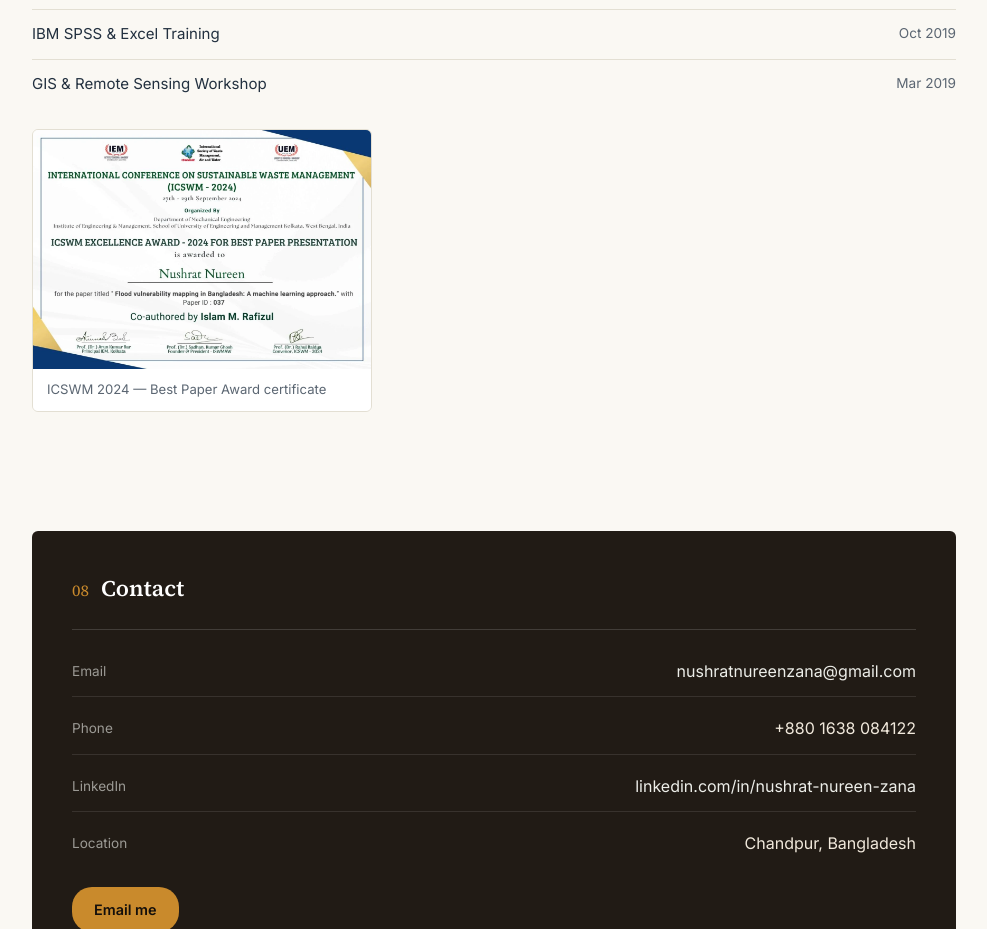
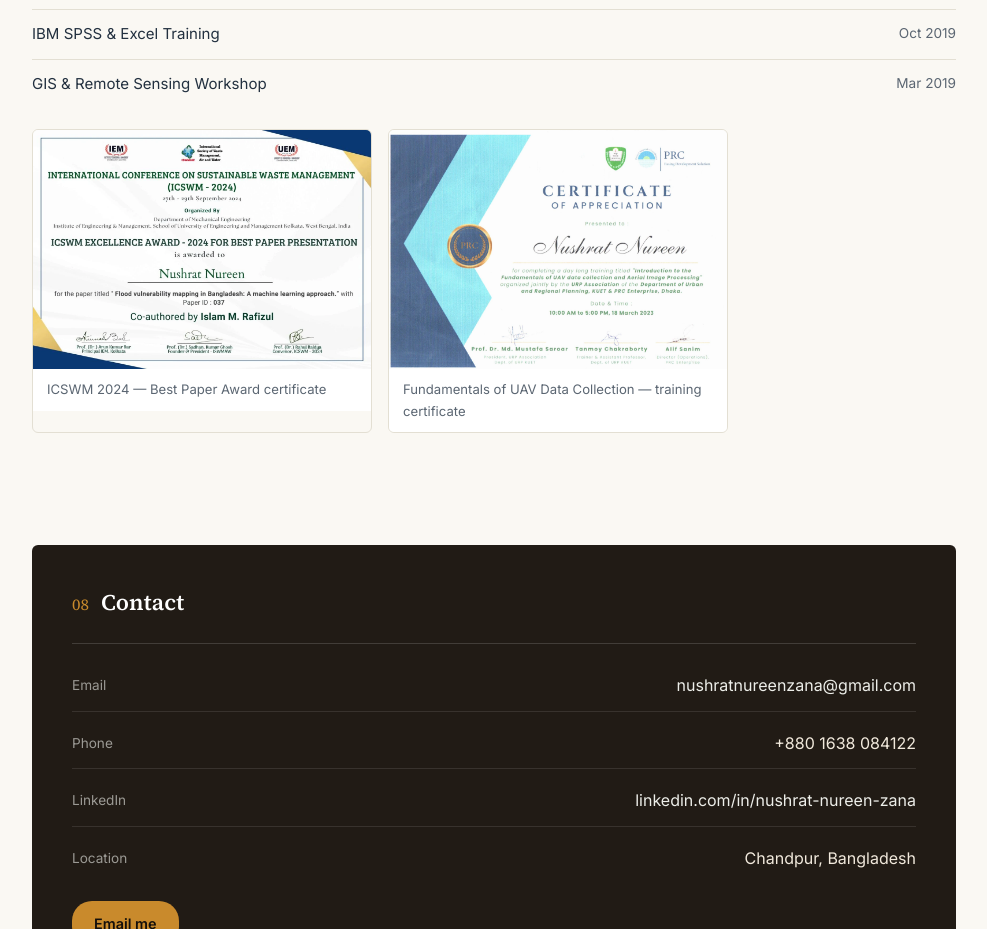
Before and after one commit to nushratnureenzana/portfolio, a plain HTML site: page index.html in a window 1280 px wide. Shown: the part 6625-7554 px from the top of the page, without its empty margins (146-1133 px from the left). Drawn offline with Linux system fonts and the light colour scheme.

Commit message:
Add UAV data collection training certificate to Awards section
Rendered from the submitted PDF, rotated upright, and placed next to
the ICSWM certificate in a shared award-certs row.

Co-Authored-By: Claude Sonnet 5 <noreply@anthropic.com>
Claude-Session: https://claude.ai/code/session_015kGPNbuqgVv6uSCsoS692g

```diff
--- a/index.html
+++ b/index.html
@@ -203,8 +203,9 @@
   .list-simple li:last-child{border-bottom:none;}
   .list-simple .badge-year{color:var(--ink-soft); font-size:.85rem; white-space:nowrap;}
 
+  .award-certs{display:flex; flex-wrap:wrap; gap:16px; margin-top:20px;}
   .award-cert{
-    display:inline-block; max-width:340px; margin-top:20px;
+    display:inline-block; max-width:340px;
     border:1px solid var(--line); border-radius:var(--radius); overflow:hidden;
   }
   .award-cert img{width:100%; display:block;}
@@ -615,10 +616,16 @@
     <li><span>IBM SPSS &amp; Excel Training</span><span class="badge-year">Oct 2019</span></li>
     <li><span>GIS &amp; Remote Sensing Workshop</span><span class="badge-year">Mar 2019</span></li>
   </ul>
-  <a class="award-cert" href="img/icswm-2024-best-paper-certificate.webp" target="_blank">
-    <img src="img/icswm-2024-best-paper-certificate.webp" alt="ICSWM 2024 Excellence Award certificate for Best Paper Presentation, awarded to Nushrat Nureen">
-    <span class="award-cert-caption">ICSWM 2024 &mdash; Best Paper Award certificate</span>
-  </a>
+  <div class="award-certs">
+    <a class="award-cert" href="img/icswm-2024-best-paper-certificate.webp" target="_blank">
+      <img src="img/icswm-2024-best-paper-certificate.webp" alt="ICSWM 2024 Excellence Award certificate for Best Paper Presentation, awarded to Nushrat Nureen">
+      <span class="award-cert-caption">ICSWM 2024 &mdash; Best Paper Award certificate</span>
+    </a>
+    <a class="award-cert" href="img/uav-training-certificate.jpg" target="_blank">
+      <img src="img/uav-training-certificate.jpg" alt="Certificate of Appreciation for completing Fundamentals of UAV Data Collection and Aerial Image Processing training, awarded to Nushrat Nureen">
+      <span class="award-cert-caption">Fundamentals of UAV Data Collection &mdash; training certificate</span>
+    </a>
+  </div>
 </section>
 
 <section id="contact">
```
Also changed, not shown: img/uav-training-certificate.jpg (added).
